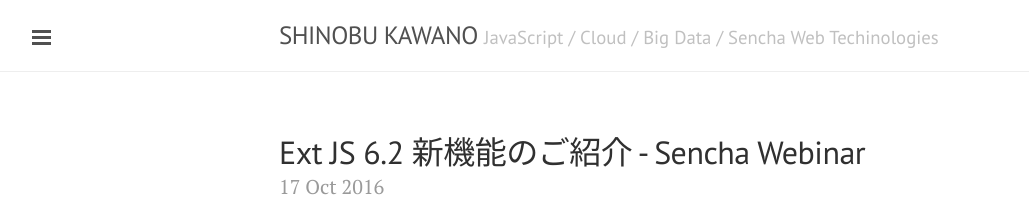
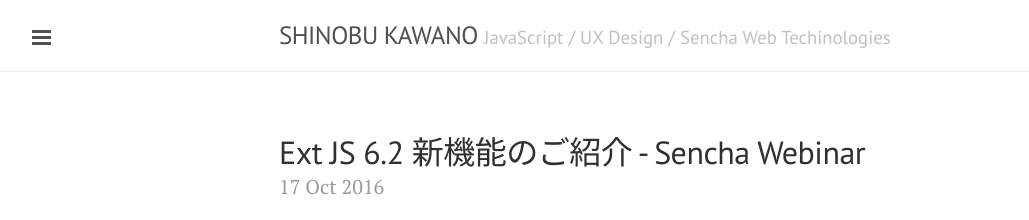
Before and after one commit to shinobukawano/kawanoshinobu.github.io, a Jekyll site: the page built from index.html, in a window 1280 px wide. Shown: the top 220 px of the page, without its empty margins (1-1030 px from the left). Built offline with Jekyll 4.4.1, drawn with Linux system fonts in a browser that asks for light colours; the list of posts is cut into pages by our own code.

Commit message:
Updated.

```diff
--- a/_config.yml
+++ b/_config.yml
@@ -8,7 +8,7 @@
 
 # Setup
 title: SHINOBU KAWANO
-tagline: "JavaScript / Cloud / Big Data / Sencha Web Techinologies"
+tagline: "JavaScript / UX Design / Sencha Web Techinologies"
 description: > #
   Hi, there! I'm Shinobu Kawano, JavaScript programmer based in Tokyo.
   <br>
```
